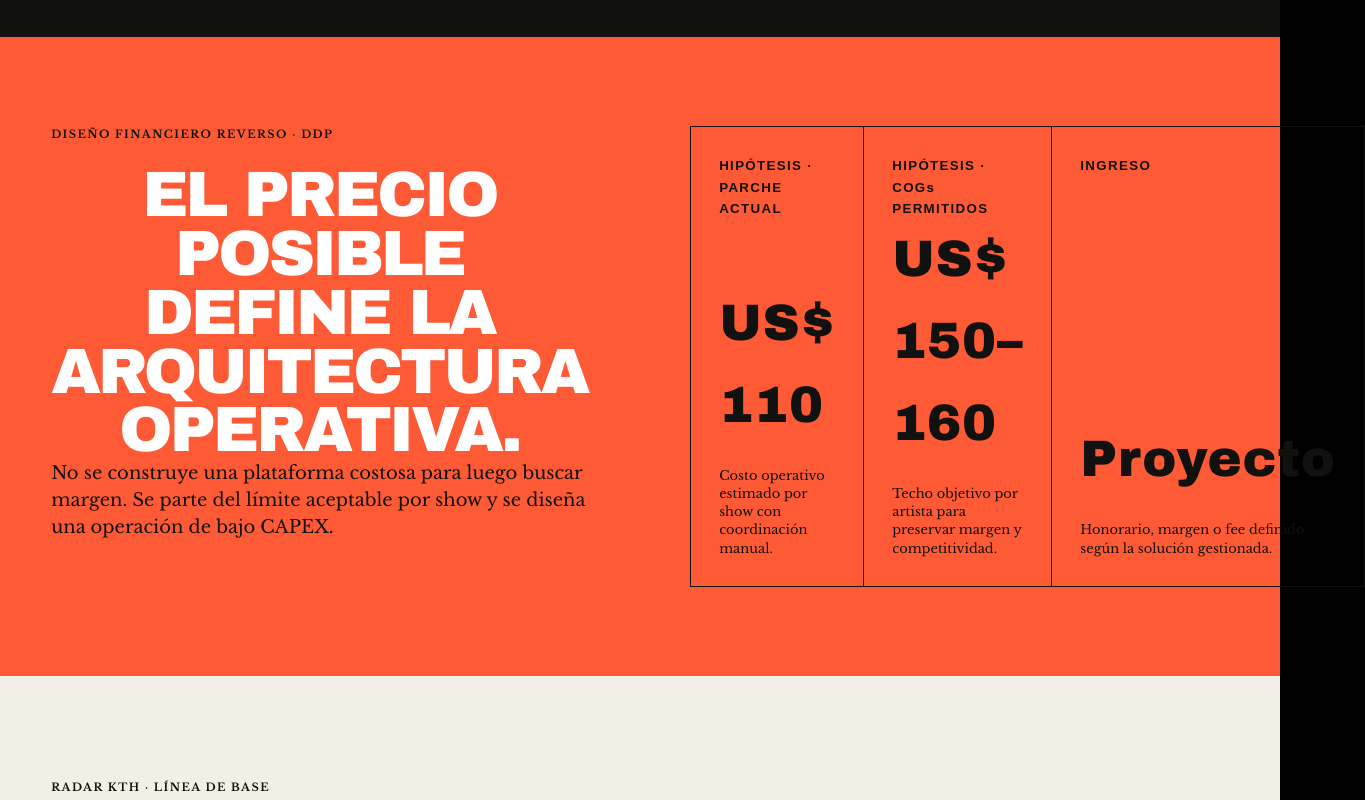
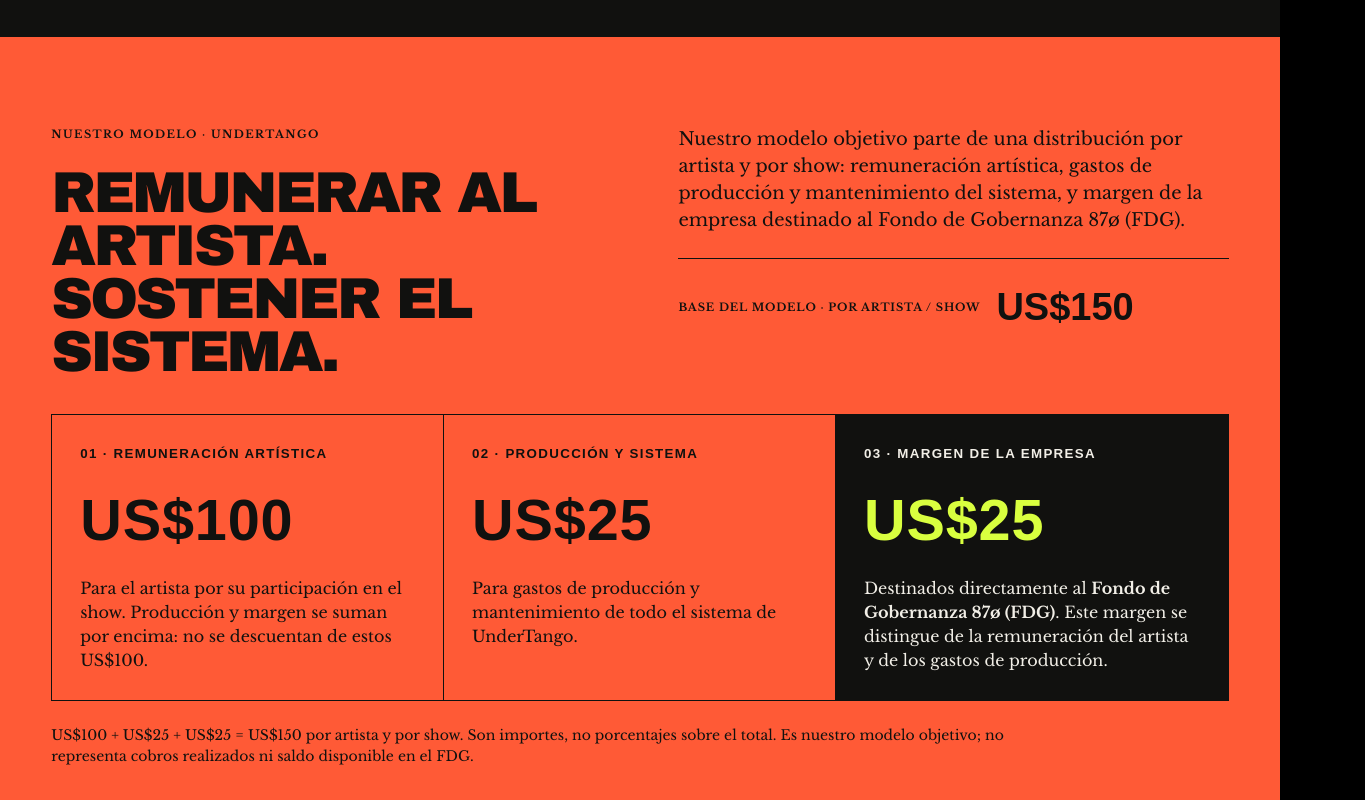
Before and after one commit to O-UnderTango-Club/UnderTangoWEBNextJS, a Next.js app: page /elitros in a window 1280 px wide. Shown: the part 5000-5800 px from the top of the page, 1365 px wide, since content can reach past the window. Built offline with nearby package versions, Linux system fonts and the light colour scheme; a web font is replaced by a local one.

Commit message:
Explain UnderTango artist allocation and Governance Fund 87ø model

```diff
--- a/app/elitros/page.tsx
+++ b/app/elitros/page.tsx
@@ -9,7 +9,7 @@ const canvas = [
   ["05", "Relación con clientes", "Acompañamiento consultivo, respuesta rápida, coordinación humana y seguimiento posterior para habilitar recurrencia."],
   ["06", "Canales", "Venta directa B2B, referencias, alianzas con hoteles y productoras, casos documentados y rutas de legitimación fiscal."],
   ["07", "Segmentos", "Personas, empresas e instituciones que necesitan resolver proyectos vinculados con arte, lógica o tecnología. La producción artística es el primer campo de validación."],
-  ["08", "Estructura de costos", "COGs objetivo de USD 150–160 por artista, coordinación variable, logística y una base tecnológica liviana."],
+  ["08", "Estructura de costos", "Modelo objetivo por artista y por show: US$100 para el artista y US$25 para producción y mantenimiento del sistema. Los US$25 restantes de la base de US$150 son margen, no costo."],
   ["09", "Fuentes de ingreso", "Honorarios de dirección y gestión, diseño y ejecución de soluciones, producción artística, desarrollos tecnológicos, auditoría, acompañamiento, márgenes o fees según el proyecto."],
 ] as const;
 
@@ -108,9 +108,17 @@ export default function ElitrosPage() {
         </div>
       </section>
 
-      <section className="bmc-economics">
-        <div><p className="bmc-eyebrow">DISEÑO FINANCIERO REVERSO · DDP</p><h2>El precio posible define la arquitectura operativa.</h2><p className="bmc-copy">No se construye una plataforma costosa para luego buscar margen. Se parte del límite aceptable por show y se diseña una operación de bajo CAPEX.</p></div>
-        <div className="bmc-numbers"><div><small>HIPÓTESIS · PARCHE ACTUAL</small><strong>US$ 110</strong><p>Costo operativo estimado por show con coordinación manual.</p></div><div><small>HIPÓTESIS · COGs PERMITIDOS</small><strong>US$ 150–160</strong><p>Techo objetivo por artista para preservar margen y competitividad.</p></div><div><small>INGRESO</small><strong>Proyecto</strong><p>Honorario, margen o fee definido según la solución gestionada.</p></div></div>
+      <section className="bmc-economics bmc-fdg" id="fondo-de-gobernanza" aria-labelledby="fdg-title">
+        <div className="bmc-fdg-intro">
+          <div><p className="bmc-eyebrow">NUESTRO MODELO · UNDERTANGO</p><h2 id="fdg-title">Remunerar al artista.<br/>Sostener el sistema.</h2></div>
+          <div><p className="bmc-copy">Nuestro modelo objetivo parte de una distribución por artista y por show: remuneración artística, gastos de producción y mantenimiento del sistema, y margen de la empresa destinado al Fondo de Gobernanza 87ø (FDG).</p><p className="bmc-fdg-total"><span>BASE DEL MODELO · POR ARTISTA / SHOW</span><strong>US$150</strong></p></div>
+        </div>
+        <div className="bmc-numbers">
+          <div><small>01 · REMUNERACIÓN ARTÍSTICA</small><strong>US$100</strong><p>Para el artista por su participación en el show. Producción y margen se suman por encima: no se descuentan de estos US$100.</p></div>
+          <div><small>02 · PRODUCCIÓN Y SISTEMA</small><strong>US$25</strong><p>Para gastos de producción y mantenimiento de todo el sistema de UnderTango.</p></div>
+          <div className="bmc-fdg-margin"><small>03 · MARGEN DE LA EMPRESA</small><strong>US$25</strong><p>Destinados directamente al <b>Fondo de Gobernanza 87ø (FDG)</b>. Este margen se distingue de la remuneración del artista y de los gastos de producción.</p></div>
+        </div>
+        <p className="bmc-fdg-note">US$100 + US$25 + US$25 = US$150 por artista y por show. Son importes, no porcentajes sobre el total. Es nuestro modelo objetivo; no representa cobros realizados ni saldo disponible en el FDG.</p>
       </section>
 
       <section className="bmc-section" id="madurez">
```
Also changed, not shown: app/elitros/elitros.css.
